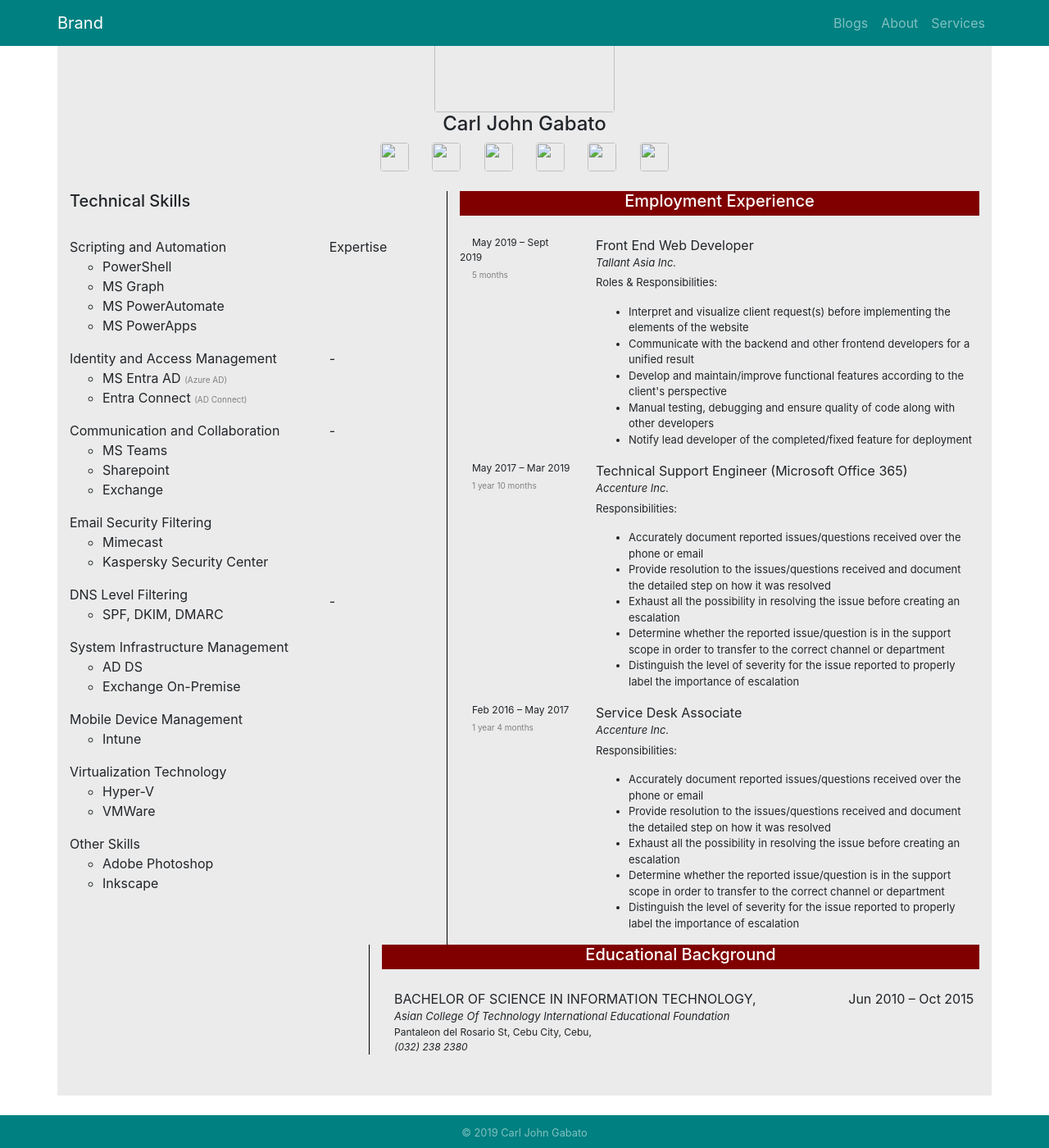
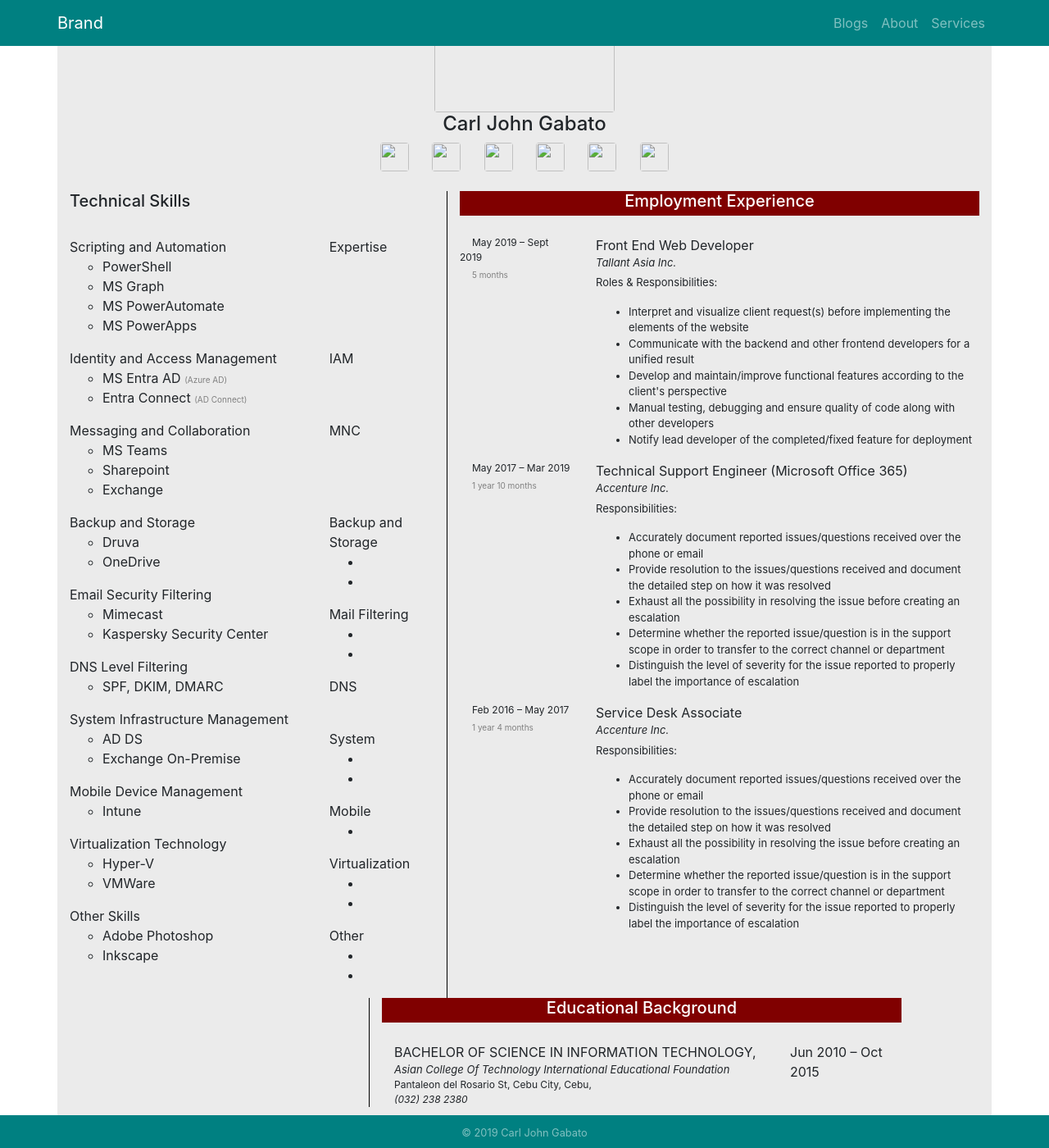
Before and after one commit to carljohngabato/aboutme, a Jekyll site: the page built from about.html, in a window 1280 px wide and 1400 px high, scrolled down 219 px. Shown: the whole window at 82% size. Built offline with Jekyll 4.4.1, drawn with Linux system fonts in a browser that asks for light colours; nearby versions of some CDN libraries.

Commit message:
modified: about

```diff
--- a/about.html
+++ b/about.html
@@ -76,11 +76,17 @@
                 <span class="skills-desc">(AD Connect)</span></li>
             </ul>
 
-            <h8>Communication and Collaboration</h8>
+            <h8>Messaging and Collaboration</h8>
             <ul class="skills-list">
               <li>MS Teams</li>
               <li>Sharepoint</li>
               <li>Exchange</li>
+            </ul>
+
+            <h8>Backup and Storage</h8>
+            <ul class="skills-list">
+              <li>Druva</li>
+              <li>OneDrive</li>
             </ul>
 
             <h8>Email Security Filtering</h8>
@@ -160,7 +166,7 @@
             </li>
           </ul>
 
-          <h8 align="Right">-</h8>
+          <h8 align="Right">IAM</h8>
           <ul class="expertise">
             <li>
               <div class="d-flex flex-row-reverse">
@@ -182,7 +188,7 @@
             </li>
           </ul>
 
-          <h8 align="Right">-</h8>
+          <h8 align="Right">MNC</h8>
           <ul class="expertise">
             <li>
               <div class="d-flex flex-row-reverse">
@@ -211,6 +217,10 @@
                 <div class="p2"><img class="green-bar" src="{{'/portfolio/assets/images/green.png'}}" /></div>
               </div>
             </li>
+          </ul>
+
+          <h8 align="Right">Backup and Storage</h8>
+          <ul>
             <li>
               <div class="d-flex flex-row-reverse">
                 <div class="p2"><img class="red-bar" src="{{'/portfolio/assets/images/red.png'}}" /></div>
@@ -229,10 +239,14 @@
                 <div class="p2"><img class="green-bar" src="{{'/portfolio/assets/images/green.png'}}" /></div>
               </div>
             </li>
+          </ul>
+
+          <h8 align="Right">Mail Filtering</h8>
+          <ul>
             <li>
               <div class="d-flex flex-row-reverse">
                 <div class="p2"><img class="red-bar" src="{{'/portfolio/assets/images/red.png'}}" /></div>
-                <div class="p2"><img class="green-bar" src="{{'/portfolio/assets/images/green.png'}}" /></div>
+                <div class="p2"><img class="red-bar" src="{{'/portfolio/assets/images/red.png'}}" /></div>
                 <div class="p2"><img class="green-bar" src="{{'/portfolio/assets/images/green.png'}}" /></div>
                 <div class="p2"><img class="green-bar" src="{{'/portfolio/assets/images/green.png'}}" /></div>
                 <div class="p2"><img class="green-bar" src="{{'/portfolio/assets/images/green.png'}}" /></div>
@@ -249,7 +263,7 @@
             </li>
           </ul>
 
-          <h8 align="Right">-</h8>
+          <h8 align="Right">DNS</h8>
           <ul class="expertise">
             <li>
               <div class="d-flex flex-row-reverse">
@@ -260,10 +274,14 @@
                 <div class="p2"><img class="green-bar" src="{{'/portfolio/assets/images/green.png'}}" /></div>
               </div>
             </li>
+          </ul>
+
+          <h8>System</h8>
+          <ul>
             <li>
               <div class="d-flex flex-row-reverse">
                 <div class="p2"><img class="red-bar" src="{{'/portfolio/assets/images/red.png'}}" /></div>
-                <div class="p2"><img class="green-bar" src="{{'/portfolio/assets/images/green.png'}}" /></div>
+                <div class="p2"><img class="red-bar" src="{{'/portfolio/assets/images/red.png'}}" /></div>
                 <div class="p2"><img class="green-bar" src="{{'/portfolio/assets/images/green.png'}}" /></div>
                 <div class="p2"><img class="green-bar" src="{{'/portfolio/assets/images/green.png'}}" /></div>
                 <div class="p2"><img class="green-bar" src="{{'/portfolio/assets/images/green.png'}}" /></div>
@@ -279,6 +297,64 @@
               </div>
             </li>
           </ul>
+
+          <h8>Mobile</h8>
+          <ul>
+            <li>
+              <div class="d-flex flex-row-reverse">
+                <div class="p2"><img class="red-bar" src="{{'/portfolio/assets/images/red.png'}}" /></div>
+                <div class="p2"><img class="red-bar" src="{{'/portfolio/assets/images/red.png'}}" /></div>
+                <div class="p2"><img class="green-bar" src="{{'/portfolio/assets/images/green.png'}}" /></div>
+                <div class="p2"><img class="green-bar" src="{{'/portfolio/assets/images/green.png'}}" /></div>
+                <div class="p2"><img class="green-bar" src="{{'/portfolio/assets/images/green.png'}}" /></div>
+              </div>
+            </li>
+          </ul>
+
+          <h8>Virtualization</h8>
+          <ul>
+            <li>
+              <div class="d-flex flex-row-reverse">
+                <div class="p2"><img class="red-bar" src="{{'/portfolio/assets/images/red.png'}}" /></div>
+                <div class="p2"><img class="red-bar" src="{{'/portfolio/assets/images/red.png'}}" /></div>
+                <div class="p2"><img class="green-bar" src="{{'/portfolio/assets/images/green.png'}}" /></div>
+                <div class="p2"><img class="green-bar" src="{{'/portfolio/assets/images/green.png'}}" /></div>
+                <div class="p2"><img class="green-bar" src="{{'/portfolio/assets/images/green.png'}}" /></div>
+              </div>
+            </li>
+            <li>
+              <div class="d-flex flex-row-reverse">
+                <div class="p2"><img class="red-bar" src="{{'/portfolio/assets/images/red.png'}}" /></div>
+                <div class="p2"><img class="green-bar" src="{{'/portfolio/assets/images/green.png'}}" /></div>
+                <div class="p2"><img class="green-bar" src="{{'/portfolio/assets/images/green.png'}}" /></div>
+                <div class="p2"><img class="green-bar" src="{{'/portfolio/assets/images/green.png'}}" /></div>
+                <div class="p2"><img class="green-bar" src="{{'/portfolio/assets/images/green.png'}}" /></div>
+              </div>
+            </li>
+          </ul>
+
+          <h8>Other</h8>
+          <ul>
+            <li>
+              <div class="d-flex flex-row-reverse">
+                <div class="p2"><img class="red-bar" src="{{'/portfolio/assets/images/red.png'}}" /></div>
+                <div class="p2"><img class="red-bar" src="{{'/portfolio/assets/images/red.png'}}" /></div>
+                <div class="p2"><img class="green-bar" src="{{'/portfolio/assets/images/green.png'}}" /></div>
+                <div class="p2"><img class="green-bar" src="{{'/portfolio/assets/images/green.png'}}" /></div>
+                <div class="p2"><img class="green-bar" src="{{'/portfolio/assets/images/green.png'}}" /></div>
+              </div>
+            </li>
+            <li>
+              <div class="d-flex flex-row-reverse">
+                <div class="p2"><img class="red-bar" src="{{'/portfolio/assets/images/red.png'}}" /></div>
+                <div class="p2"><img class="green-bar" src="{{'/portfolio/assets/images/green.png'}}" /></div>
+                <div class="p2"><img class="green-bar" src="{{'/portfolio/assets/images/green.png'}}" /></div>
+                <div class="p2"><img class="green-bar" src="{{'/portfolio/assets/images/green.png'}}" /></div>
+                <div class="p2"><img class="green-bar" src="{{'/portfolio/assets/images/green.png'}}" /></div>
+              </div>
+            </li>
+          </ul>
+
         </div>
       </div>
     </div>
@@ -351,7 +427,7 @@
     <div class="col-lg-3 skills">
 
     </div>
-    <div class="col-lg-8 offset-lg-1 education">
+    <div class="col-lg-7 offset-lg-1 education">
       <div class="education-title">
         <h5>Educational Background</h5>
       </div>
```
